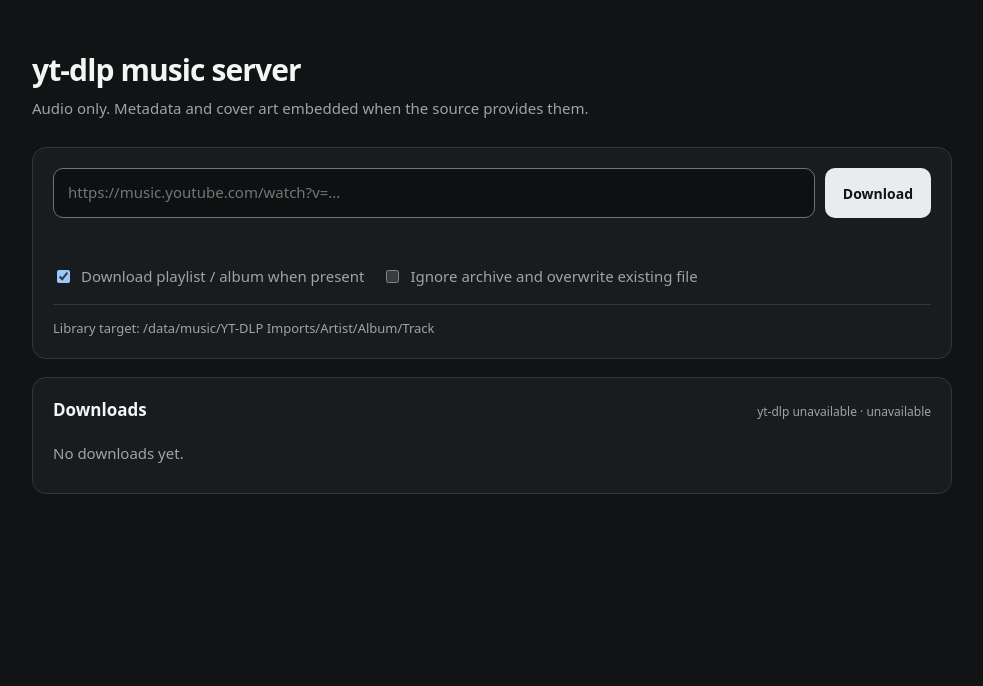
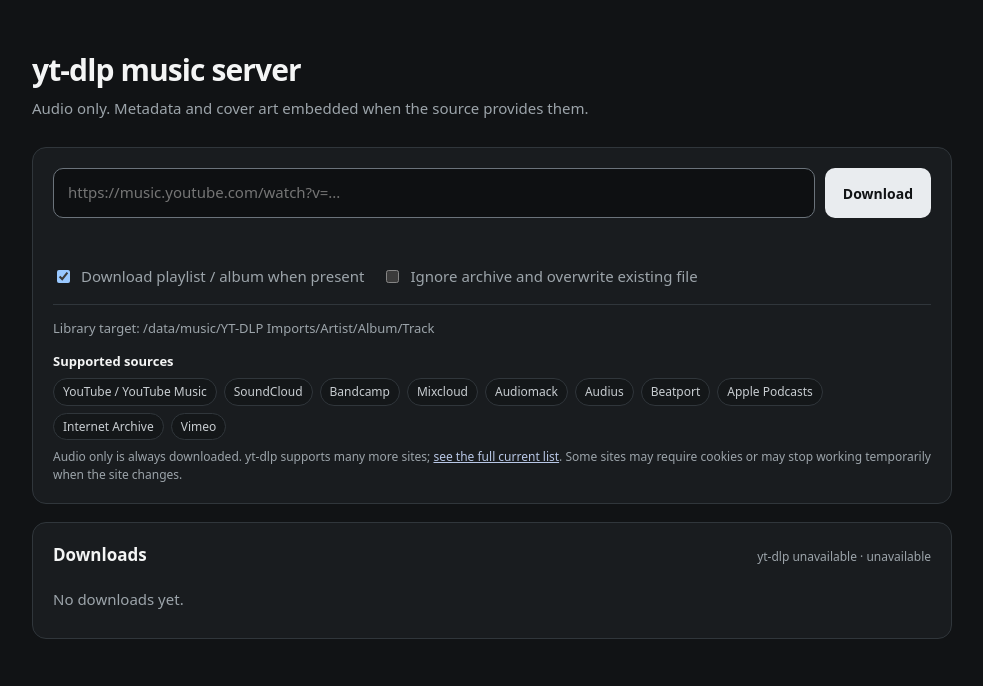
Before and after one commit to tpepels/yt-dlp-server, a Flask app: page / in a window 1280 px wide. Shown: the top 686 px of the page, without its empty margins (148-1131 px from the left). Run offline with Flask 3, Linux system fonts and the light colour scheme; parts of the project's set-up code (start-up, migrations or seed data) failed here and were passed over.

Commit message:
Add supported sites and fix progress overflow (#4)
* Add supported sources and contain progress layout

* Check supported sites and overflow-safe UI

```diff
--- a/templates/index.html
+++ b/templates/index.html
@@ -7,11 +7,12 @@
   <style>
     :root { color-scheme: dark; --bg:#111315; --panel:#191c1f; --panel2:#22262a; --text:#f4f5f5; --muted:#9ca4aa; --line:#30363b; --good:#6fdc8c; --bad:#ff7b72; --wait:#d4b45f; }
     * { box-sizing:border-box; }
+    html, body { max-width:100%; overflow-x:hidden; }
     body { margin:0; font:15px/1.45 system-ui,-apple-system,BlinkMacSystemFont,"Segoe UI",sans-serif; background:var(--bg); color:var(--text); }
-    main { width:min(920px,calc(100% - 32px)); margin:48px auto; }
+    main { width:min(920px,calc(100% - 32px)); max-width:100%; margin:48px auto; }
     h1 { margin:0 0 6px; font-size:30px; letter-spacing:-.03em; }
     .sub { color:var(--muted); margin:0 0 28px; }
-    .panel { background:var(--panel); border:1px solid var(--line); border-radius:14px; padding:20px; margin-bottom:18px; }
+    .panel { min-width:0; max-width:100%; background:var(--panel); border:1px solid var(--line); border-radius:14px; padding:20px; margin-bottom:18px; }
     form { display:grid; gap:14px; }
     .url-row { display:grid; grid-template-columns:1fr auto; gap:10px; }
     input[type=url] { width:100%; min-width:0; border:1px solid var(--line); border-radius:10px; background:#0e1012; color:var(--text); padding:13px 14px; font:inherit; outline:none; }
@@ -24,25 +25,32 @@
     .probe.good { color:var(--good); }
     .probe.warn { color:var(--wait); }
     .path { margin-top:16px; padding-top:14px; border-top:1px solid var(--line); color:var(--muted); font-size:13px; word-break:break-all; }
+    .sources { margin-top:14px; display:grid; gap:8px; }
+    .sources-title { color:var(--text); font-size:13px; font-weight:650; }
+    .source-chips { display:flex; flex-wrap:wrap; gap:7px; min-width:0; }
+    .source-chip { max-width:100%; border:1px solid var(--line); border-radius:999px; padding:4px 9px; background:#141719; color:#c8cdd1; font-size:12px; white-space:nowrap; }
+    .sources-note { color:var(--muted); font-size:12px; overflow-wrap:anywhere; }
+    .sources-note a { color:#b8c7e6; }
     .error { background:#361b1d; color:#ffd2cf; border:1px solid #713238; border-radius:10px; padding:11px 13px; margin-bottom:14px; }
     .section-head { display:flex; align-items:baseline; justify-content:space-between; gap:12px; }
     h2 { font-size:17px; margin:0 0 13px; }
     .versions { color:var(--muted); font-size:12px; }
     .jobs { display:grid; gap:10px; }
-    .job { background:var(--panel2); border:1px solid var(--line); border-radius:11px; padding:13px 14px; }
-    .job-top { display:flex; justify-content:space-between; gap:14px; align-items:flex-start; }
-    .job-url { overflow:hidden; text-overflow:ellipsis; white-space:nowrap; color:#d9dde0; }
+    .job { min-width:0; max-width:100%; overflow:hidden; background:var(--panel2); border:1px solid var(--line); border-radius:11px; padding:13px 14px; }
+    .job-top { min-width:0; display:grid; grid-template-columns:minmax(0,1fr) auto; gap:14px; align-items:start; }
+    .job-url { min-width:0; max-width:100%; overflow:hidden; text-overflow:ellipsis; white-space:nowrap; color:#d9dde0; }
     .status { font-size:12px; font-weight:700; text-transform:uppercase; letter-spacing:.05em; }
     .status.succeeded { color:var(--good); } .status.failed { color:var(--bad); } .status.queued { color:var(--wait); } .status.running { color:#8ab4f8; }
-    .job-meta { color:var(--muted); margin-top:7px; font-size:13px; }
-    .track-progress { margin-top:10px; }
-    .track-progress-head { display:flex; justify-content:space-between; gap:12px; margin-bottom:5px; color:var(--muted); font-size:12px; }
-    .track-progress-bar { height:6px; overflow:hidden; border-radius:999px; background:#0e1012; }
+    .job-meta { min-width:0; max-width:100%; color:var(--muted); margin-top:7px; font-size:13px; overflow-wrap:anywhere; }
+    .track-progress { min-width:0; max-width:100%; margin-top:10px; }
+    .track-progress-head { min-width:0; display:flex; flex-wrap:wrap; justify-content:space-between; gap:4px 12px; margin-bottom:5px; color:var(--muted); font-size:12px; }
+    .track-progress-head span { min-width:0; overflow-wrap:anywhere; }
+    .track-progress-bar { width:100%; max-width:100%; height:6px; overflow:hidden; border-radius:999px; background:#0e1012; }
     .track-progress-fill { height:100%; width:0; background:#8ab4f8; transition:width .2s ease; }
-    details { margin-top:9px; color:var(--muted); } summary { cursor:pointer; }
-    pre { white-space:pre-wrap; overflow-wrap:anywhere; margin:8px 0 0; padding:10px; background:#0e1012; border-radius:8px; color:#b7bec4; font:12px/1.4 ui-monospace,SFMono-Regular,Menlo,Consolas,monospace; max-height:260px; overflow:auto; }
+    details { min-width:0; max-width:100%; margin-top:9px; color:var(--muted); } summary { cursor:pointer; }
+    pre { width:100%; min-width:0; max-width:100%; white-space:pre-wrap; overflow-wrap:anywhere; word-break:break-word; margin:8px 0 0; padding:10px; background:#0e1012; border-radius:8px; color:#b7bec4; font:12px/1.4 ui-monospace,SFMono-Regular,Menlo,Consolas,monospace; max-height:260px; overflow:auto; }
     .empty { color:var(--muted); padding:8px 0; }
-    @media (max-width:620px) { main{margin-top:24px}.url-row{grid-template-columns:1fr}button{min-height:44px}.section-head{display:block}.versions{margin-bottom:10px} }
+    @media (max-width:620px) { main{width:calc(100% - 20px);margin-top:16px}.panel{padding:14px}.url-row{grid-template-columns:minmax(0,1fr)}button{min-height:44px}.section-head{display:block}.versions{margin-bottom:10px}.track-progress-head{display:grid;grid-template-columns:1fr}.source-chip{white-space:normal} }
   </style>
 </head>
 <body>
@@ -63,6 +71,26 @@
       </div>
     </form>
     <div class="path">Library target: {{ import_root }}/Artist/Album/Track</div>
+    <div class="sources">
+      <div class="sources-title">Supported sources</div>
+      <div class="source-chips" aria-label="Example supported sites">
+        <span class="source-chip">YouTube / YouTube Music</span>
+        <span class="source-chip">SoundCloud</span>
+        <span class="source-chip">Bandcamp</span>
+        <span class="source-chip">Mixcloud</span>
+        <span class="source-chip">Audiomack</span>
+        <span class="source-chip">Audius</span>
+        <span class="source-chip">Beatport</span>
+        <span class="source-chip">Apple Podcasts</span>
+        <span class="source-chip">Internet Archive</span>
+        <span class="source-chip">Vimeo</span>
+      </div>
+      <div class="sources-note">
+        Audio only is always downloaded. yt-dlp supports many more sites;
+        <a href="https://github.com/yt-dlp/yt-dlp/blob/master/supportedsites.md" target="_blank" rel="noopener noreferrer">see the full current list</a>.
+        Some sites may require cookies or may stop working temporarily when the site changes.
+      </div>
+    </div>
   </section>
   <section class="panel">
     <div class="section-head">
```
Also changed, not shown: .github/workflows/docker.yml.
